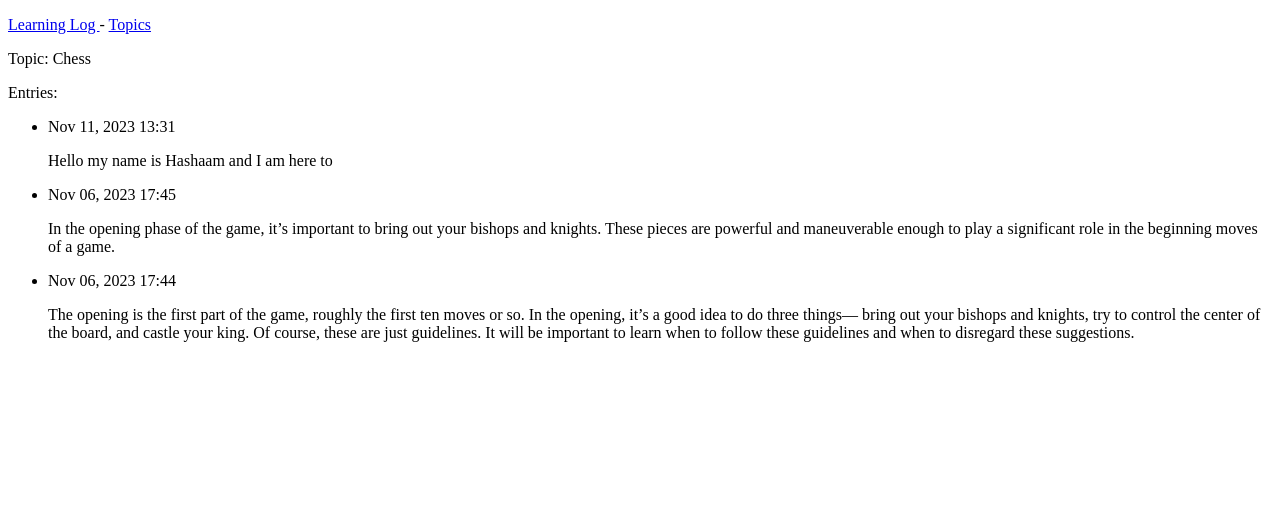
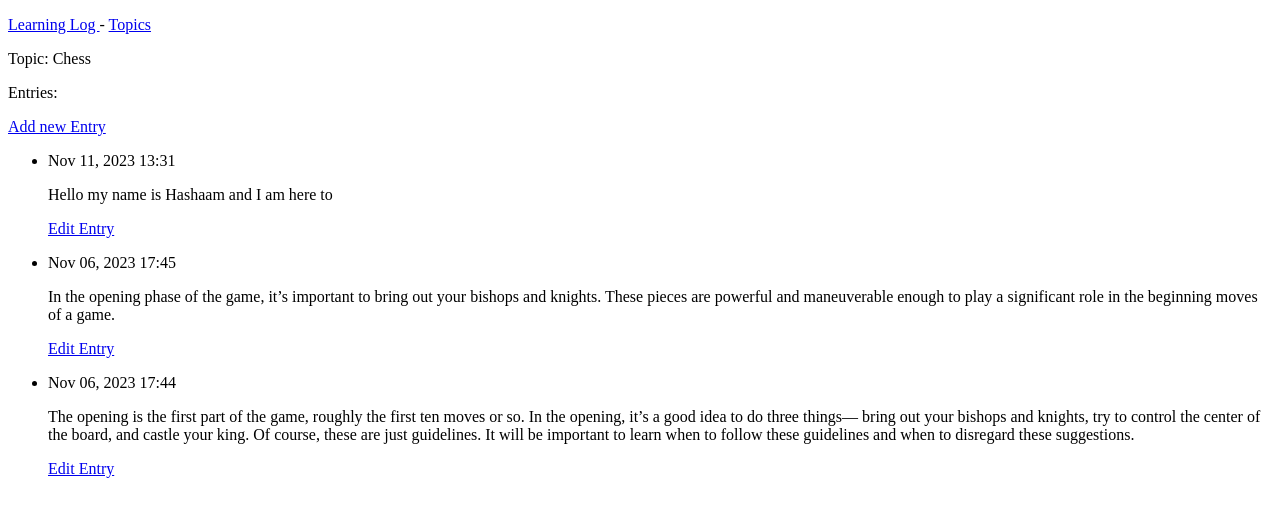
Before and after one commit to HashaamTayyab/Learning-Log, a Django app: page /topics/1 in a window 1280 px wide. Shown: the top 517 px of the page. Run offline with Django 4.2, Linux system fonts and the light colour scheme; data comes from the database, SQL or seed files in the repository; both versions use the stored data as it was after the commit.

Commit message:
Added the functionality to add and edit entries and topic

```diff
--- a/learning_logs/templates/learning_logs/topic.html
+++ b/learning_logs/templates/learning_logs/topic.html
@@ -4,11 +4,15 @@
     <p>Topic: {{ topic.text }}</p>
 
     <p> Entries:</p>
+    <p>
+        <a href="{% url 'learning_logs:new_entry' topic.id %}"> Add new Entry</a>
+    </p>
     <ul>
         {% for entry in entries %}
             <li>
                 <p>{{ entry.date_added| date:'M d, Y H:i' }}</p>
                 <p> {{ entry.text }} </p>
+                <p><a href="{% url 'learning_logs:edit_entry' entry.id %}"> Edit Entry </a> </p>
             </li>
         {% empty %}
             <li> There are no entries for this topic right now.</li>
--- a/learning_logs/templates/learning_logs/topics.html
+++ b/learning_logs/templates/learning_logs/topics.html
@@ -14,4 +14,5 @@
             <li> No topics has been added yet.</li>
         {% endfor %}
     </ul>
+    <a href="{% url 'learning_logs:new_topic' %}">Add a new topic</a>
 {% endblock content %}
--- a/learning_logs/urls.py
+++ b/learning_logs/urls.py
@@ -10,4 +10,7 @@ urlpatterns = [
     # Page that shows all the topics.
     path('topics/', views.topics, name = 'topics'),
     path('topics/<int:topic_id>', views.topic, name = 'topic'),
+    path('new_topic', views.new_topic, name= 'new_topic'),
+    path('new_entry/<int:topic_id>', views.new_entry, name = 'new_entry'),
+    path('edit_entry/<int:entry_id>', views.edit_entry, name = 'edit_entry'),
 ]
--- a/learning_logs/views.py
+++ b/learning_logs/views.py
@@ -1,6 +1,7 @@
-from django.shortcuts import render
+from django.shortcuts import render, redirect
 
-from .models import Topic
+from .models import Topic, Entry
+from .forms import TopicForm, EntryForm
 # Create your views here.
 def index(request):
     return render(request, 'learning_logs/index.html')
@@ -17,3 +18,46 @@ def topic(request, topic_id):
     entries = topic.entry_set.order_by('-date_added')
     context = {'topic': topic, 'entries' : entries}
     return render(request, 'learning_logs/topic.html', context)
+
+def new_topic(request):
+    if request.method != 'POST':
+        # No data submitted just return the form.
+        form = TopicForm()
+    else:
+        # POST request, processing data and storing it.
+        form = TopicForm(data= request.POST)
+        if form.is_valid():
+            form.save()
+            return redirect('learning_logs:topics')
+    context = {'form': form}
+    return render(request, 'learning_logs/new_topic.html', context)
+
+def new_entry(request, topic_id):
+    topic = Topic.objects.get(pk = topic_id)
+
+    if request.method != 'POST':
+        form = EntryForm()
+    else:
+        if form.is_valid():
+            form = EntryForm(data= request.POST)
+            new_entry = form.save(commit= False)
+            new_entry.topic = topic
+            new_entry.save()
+            return redirect('learning_logs:topic', topic_id = topic.id)
+
+    context = {'topic': topic, 'form' : form}
+    return render(request, 'learning_logs/new_entry.html', context)
+
+def edit_entry(request, entry_id):
+    entry = Entry.objects.get(pk = entry_id)
+    topic = entry.topic
+    if request.method != 'POST':
+        form = EntryForm(instance= entry)
+    else:
+        form = EntryForm(instance= entry, data= request.POST)
+        if form.is_valid():
+            form.save()
+            return redirect('learning_logs:topic', topic_id = topic.id)
+
+    context = {'entry': entry, 'form' : form, 'topic': topic}
+    return render(request, 'learning_logs/edit_entry.html', context)
```
Also changed, not shown: learning_logs/forms.py (added, +16 -0 lines), learning_logs/templates/learning_logs/edit_entry.html (added, +10 -0 lines), learning_logs/templates/learning_logs/new_entry.html (added, +11 -0 lines), learning_logs/templates/learning_logs/new_topic.html (added, +10 -0 lines), db.sqlite3.
